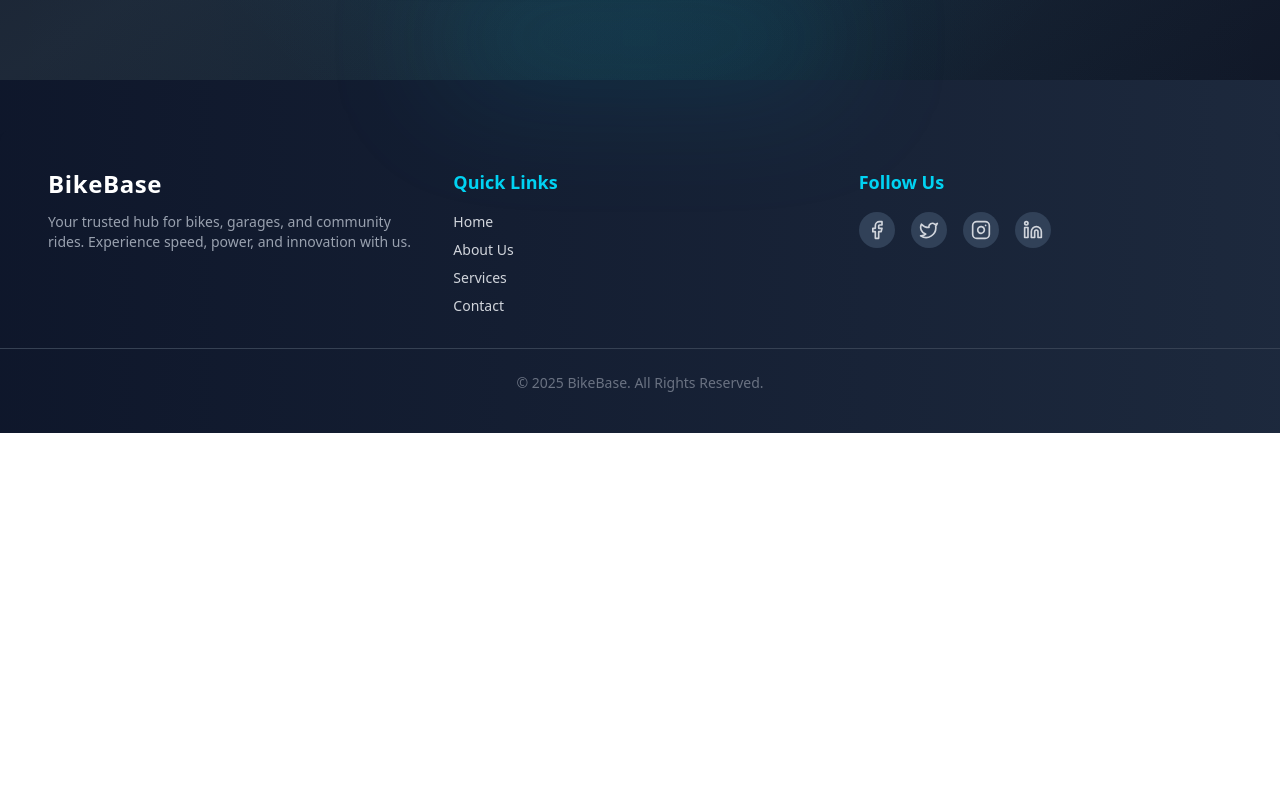
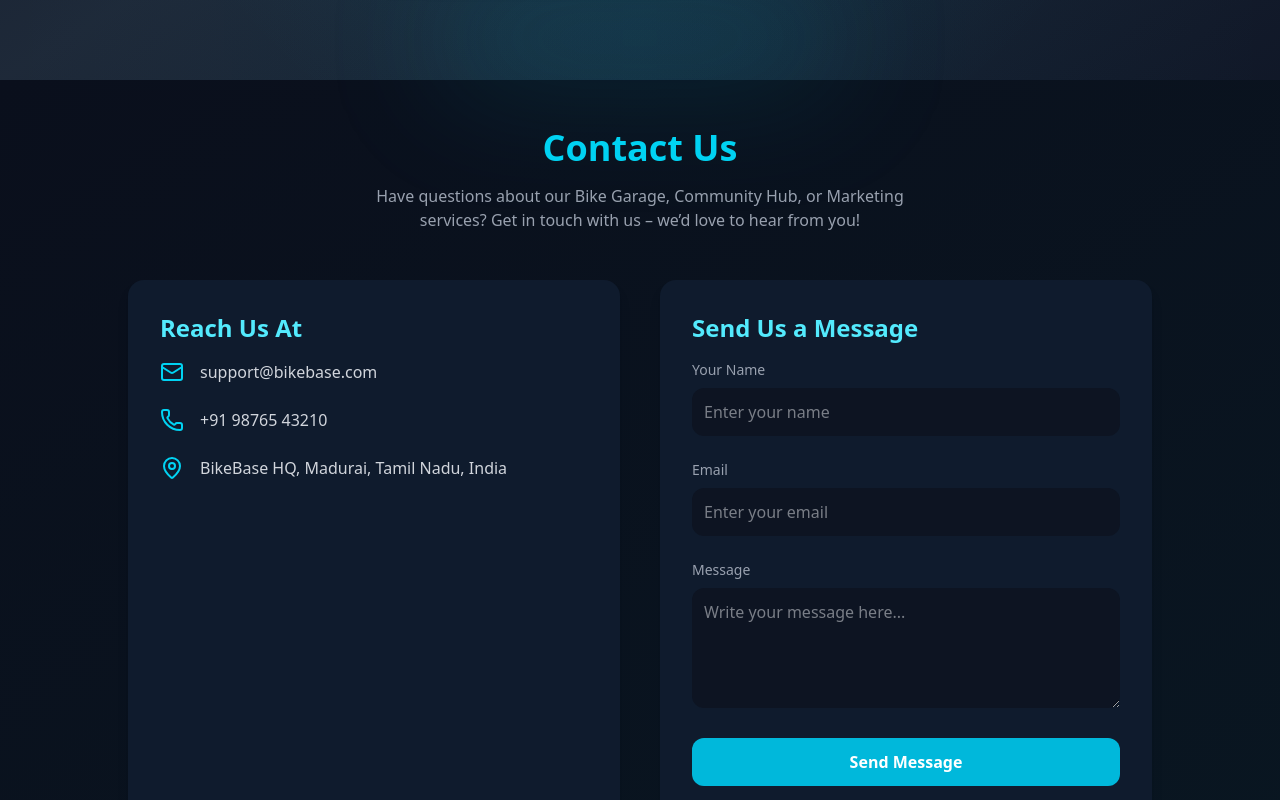
Before and after one commit to HariVarma2004/Bike-Base, a React (Vite) app in the folder frontend/: page / in a window 1280 px wide. Shown: the part 720-1520 px from the top of the page. Before the commit the page ends 1153 px from the top, so only its background shows below. Built offline with nearby package versions, Linux system fonts and the light colour scheme.

Commit message:
ContactUs Created

```diff
--- a/frontend/src/App.jsx
+++ b/frontend/src/App.jsx
@@ -1,6 +1,7 @@
 import './index.css';
 import MotovexLanding from './components/MainComponent';
 import Footer from './components/Footer/footer'; // ✅ correct path
+import ContactUs from './components/ContactUs/contact';
 
 function App() {
   return (
@@ -10,8 +11,12 @@ function App() {
         <MotovexLanding />
       </main>
 
+      {/* ContactUs */}
+      <ContactUs/>
+
       {/* Footer */}
       <Footer />
+
     </div>
   );
 }
--- /dev/null
+++ b/frontend/src/components/ContactUs/contact.jsx
@@ -0,0 +1,82 @@
+// src/pages/ContactUs.jsx
+import { Mail, Phone, MapPin } from "lucide-react";
+
+export default function ContactUs() {
+  return (
+    <section className="min-h-screen bg-gradient-to-br from-[#0a0f1c] to-[#091621] text-white flex flex-col items-center py-12 px-6">
+      {/* Title */}
+      <h1 className="text-4xl font-extrabold mb-4 text-cyan-400">Contact Us</h1>
+      <p className="text-gray-400 mb-12 text-center max-w-xl">
+        Have questions about our Bike Garage, Community Hub, or Marketing services?
+        Get in touch with us – we’d love to hear from you!
+      </p>
+
+      <div className="grid md:grid-cols-2 gap-10 w-full max-w-5xl">
+        {/* Contact Info */}
+        <div className="bg-[#0f1b2d] rounded-2xl shadow-lg p-8 space-y-6">
+          <h2 className="text-2xl font-semibold text-cyan-300 mb-4">
+            Reach Us At
+          </h2>
+
+          <div className="flex items-center gap-4">
+            <Mail className="text-cyan-400" />
+            <p className="text-gray-300">support@bikebase.com</p>
+          </div>
+
+          <div className="flex items-center gap-4">
+            <Phone className="text-cyan-400" />
+            <p className="text-gray-300">+91 98765 43210</p>
+          </div>
+
+          <div className="flex items-center gap-4">
+            <MapPin className="text-cyan-400" />
+            <p className="text-gray-300">
+              BikeBase HQ, Madurai, Tamil Nadu, India
+            </p>
+          </div>
+        </div>
+
+        {/* Contact Form */}
+        <form className="bg-[#0f1b2d] rounded-2xl shadow-lg p-8 space-y-6">
+          <h2 className="text-2xl font-semibold text-cyan-300 mb-4">
+            Send Us a Message
+          </h2>
+
+          <div>
+            <label className="block text-sm text-gray-400 mb-2">Your Name</label>
+            <input
+              type="text"
+              className="w-full p-3 rounded-xl bg-[#0d1422] text-gray-200 focus:outline-none focus:ring-2 focus:ring-cyan-400"
+              placeholder="Enter your name"
+            />
+          </div>
+
+          <div>
+            <label className="block text-sm text-gray-400 mb-2">Email</label>
+            <input
+              type="email"
+              className="w-full p-3 rounded-xl bg-[#0d1422] text-gray-200 focus:outline-none focus:ring-2 focus:ring-cyan-400"
+              placeholder="Enter your email"
+            />
+          </div>
+
+          <div>
+            <label className="block text-sm text-gray-400 mb-2">Message</label>
+            <textarea
+              rows="4"
+              className="w-full p-3 rounded-xl bg-[#0d1422] text-gray-200 focus:outline-none focus:ring-2 focus:ring-cyan-400"
+              placeholder="Write your message here..."
+            ></textarea>
+          </div>
+
+          <button
+            type="submit"
+            className="w-full bg-cyan-500 hover:bg-cyan-600 text-white font-semibold py-3 rounded-xl transition-all"
+          >
+            Send Message
+          </button>
+        </form>
+      </div>
+    </section>
+  );
+}
--- a/frontend/src/components/navigation/Navigation.jsx
+++ b/frontend/src/components/navigation/Navigation.jsx
@@ -8,7 +8,7 @@ const Navigation = ({ mobileMenuOpen, onToggleMobileMenu }) => {
         <a href="#" className="text-gray-300 hover:text-cyan-500 transition">Home</a>
         <a href="#" className="text-gray-300 hover:text-cyan-500 transition">Models</a>
         <a href="#" className="text-gray-300 hover:text-cyan-500 transition">Features</a>
-        <a href="#" className="text-gray-300 hover:text-cyan-500 transition">Contact</a>
+        <a href="contact.js" className="text-gray-300 hover:text-cyan-500 transition">Contact</a>
       </div>
 
       {/* Mobile Menu Button */}
```
